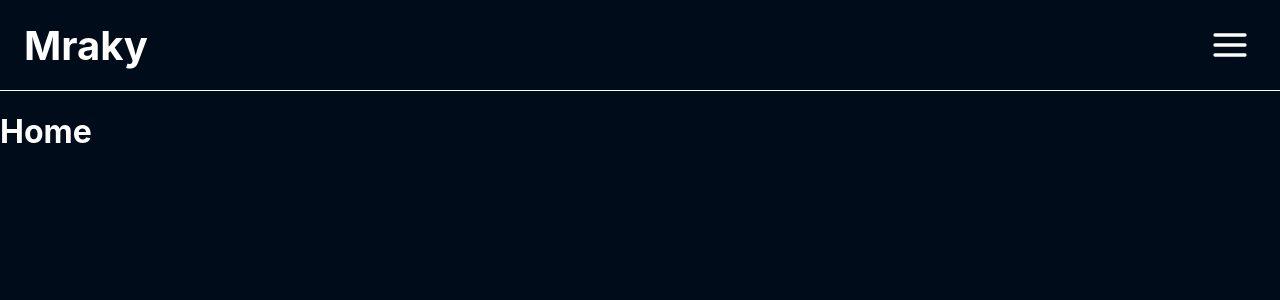
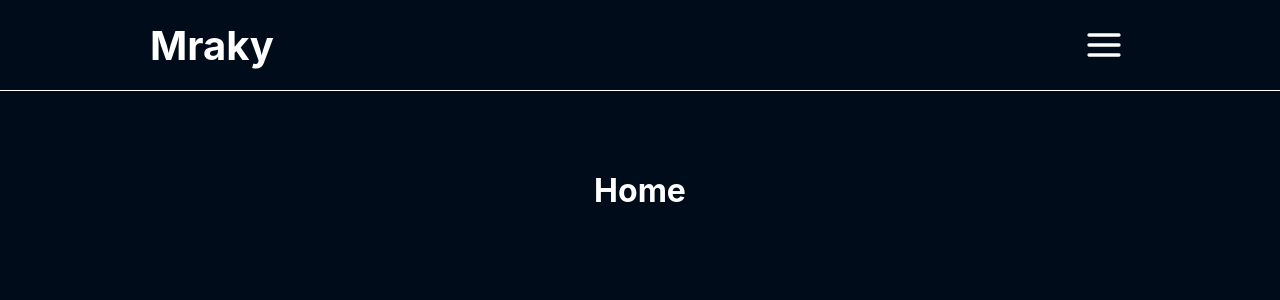
Before and after one commit to petrfiedler/mraky.eu, a React (Create React App) app: page / in a window 1280 px wide. Shown: the top 300 px of the page. Built offline with nearby package versions, Linux system fonts and the light colour scheme.

Commit message:
routing: Modify navigation styles.

```diff
--- a/src/components/Navbar.js
+++ b/src/components/Navbar.js
@@ -9,22 +9,29 @@ const Navbar = () => {
 
     return (
         <Wrapper>
+            <div>
                 <h1>
                     <Link to="/">Mraky</Link>
                 </h1>
                 <button onClick={showSidebar}>
                     <FiMenu />
                 </button>
+            </div>
         </Wrapper>
     );
 };
 
 const Wrapper = styled.nav`
     display: flex;
+    justify-content: center;
+    border-bottom: 1px solid hsl(0, 0%, var(--lightness10));
+
+    div {
+        width: 980px;
+        display: flex;
         justify-content: space-between;
         align-items: center;
         padding: 0 1.5rem;
-    border-bottom: 1px solid hsl(0, 0%, var(--lightness10));
 
         a {
             text-decoration: none;
@@ -57,6 +64,7 @@ const Wrapper = styled.nav`
             background-color: hsla(0, 0%, var(--lightness2), 50%);
             outline: 0.3rem solid hsla(0, 0%, var(--lightness2), 50%);
         }
+    }
 `;
 
 export default Navbar;
--- a/src/components/Sidebar.js
+++ b/src/components/Sidebar.js
@@ -45,6 +45,13 @@ const Wrapper = styled.div`
         height: 100%;
         transition: var(--transition3);
         transform-origin: top right;
+        display: flex;
+        flex-direction: column;
+        align-items: center;
+
+        @media (min-width: 980px) {
+            display: none;
+        }
 
         a {
             text-decoration: none;
@@ -55,11 +62,11 @@ const Wrapper = styled.div`
             display: flex;
             justify-content: space-between;
             align-items: center;
-            padding: 0 1.5rem;
-            border-bottom: 1px solid hsl(0, 0%, var(--lightness10));
+            width: min(100vw, 980px);
 
             h1 {
                 margin: 0;
+                margin-left: 1.5rem;
                 font-size: 2.5rem;
             }
 
@@ -68,7 +75,7 @@ const Wrapper = styled.div`
                 background-color: transparent;
                 color: inherit;
                 font-size: 2.5rem;
-                padding: 1.5rem 0;
+                margin: 1.5rem;
                 display: flex;
                 align-items: center;
                 cursor: pointer;
@@ -90,12 +97,13 @@ const Wrapper = styled.div`
             list-style: none;
             line-height: 2;
             margin: 0;
-            margin-top: 6rem;
+            margin-top: min(6rem, 0vh);
             padding: 0;
             display: flex;
             flex-direction: column;
             justify-content: center;
             align-items: center;
+            height: 50%;
 
             li {
                 font-size: 2rem;
--- a/src/index.css
+++ b/src/index.css
@@ -33,3 +33,8 @@ body {
     background-color: var(--clr1);
     color: hsl(0, 0%, var(--lightness10));
 }
+
+main {
+    text-align: center;
+    margin: 5rem;
+}
```
Lines whose indentation alone changed are shown as unchanged.
